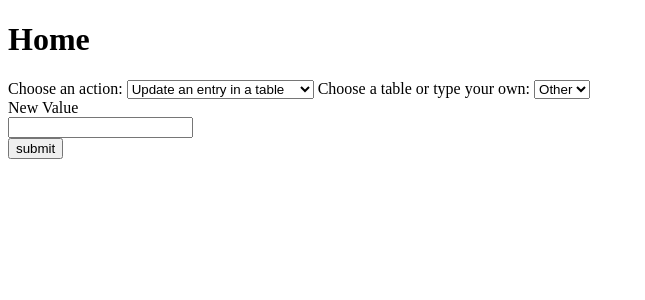
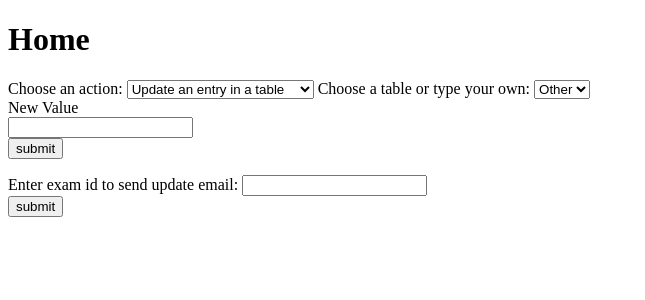
Before and after one commit to nhennigan/FYP, a Flask app: template backend/templates/admin_home.html in a window 1280 px wide. Shown: the part 26-326 px from the top of the page, without its empty margins (0-645 px from the left). Run offline with Flask 2, Linux system fonts and the light colour scheme; the template is opened without the code that fills it, so the values that code supplies are empty.

Commit message:
admin email and delete working

```diff
--- a/backend/main.py
+++ b/backend/main.py
@@ -184,6 +184,15 @@ class DBManager:
         self.cursor.execute('UPDATE module SET lecturer_notes = %s WHERE code=%s', (notes,module_code))
         self.connection.commit()
 
+    def get_email_addresses(self, exam_id):
+        self.cursor.execute('SELECT student_id FROM student_exam WHERE exam_id = %s',(request.form["exam_id"],))
+        ids = self.cursor.fetchall();
+        emails = []
+        for i in ids:
+            self.cursor.execute('SELECT email FROM student WHERE student_id = %s',(i[0],))
+            email = self.cursor.fetchone()
+            emails.append(email)
+        return emails
 
 class User:
     def __init__(self,id_no,f_name,l_name,course):
@@ -236,13 +245,15 @@ user_in = None
 #server.config['MAIL_USE_SSL'] = True
 #server.config['MAIL_DEBUG'] = True
 
-@server.route("/mail")
-def index():
+@server.route("/mail",methods = ['POST','GET'])
+def send_emails():
 #    msg = Message('Hello', sender = 'exam.timetable.updates@gmail.com', recipients = ['niamhhennigan@gmail.com'])
 #    msg.body = "Hello Flask message sent from Flask-Mail"
 #    mail.send(msg)
 #    return "Sent"
-    new_mail.sendmail()
+    if request.method == 'POST' and 'exam_id' in request.form:
+        emails = conn.get_email_addresses(request.form["exam_id"])
+        new_mail.sendmail(emails)
     return redirect(url_for('admin_home_page'))
 
 @server.route('/',methods = ['POST','GET'])
@@ -346,6 +357,16 @@ def admin_updates():
             conn.cursor.execute(query, (request.form["updated_info"],request.form["key_value"],))
             conn.connection.commit()
             return redirect(url_for('admin_home_page'))
+        if request.form["actions"] == "DELETE"  and 'key' in request.form and 'key_value' in request.form:
+            if 'second_key' in request.form:
+                query = "DELETE from " + request.form["tables"] +" WHERE " + request.form["key"]+ " =%s AND " + request.form["second_key"]+" =%s"
+                conn.cursor.execute(query, (request.form["key_value"],request.form["second_key_value"],))
+                conn.connection.commit()
+                return redirect(url_for('admin_home_page'))
+            query = "DELETE FROM " + request.form["tables"] + " WHERE " + request.form["key"]+ " =%s"
+            conn.cursor.execute(query, (request.form["key_value"],))
+            conn.connection.commit()
+            return redirect(url_for('admin_home_page'))
     return redirect(url_for('admin_home_page'))
 
 
--- a/backend/schema2.py
+++ b/backend/schema2.py
@@ -35,7 +35,7 @@ def get_data():
 
     DATA['exam']=[('EXAM1','EE123',120,'Kingfisher',100,'2021-06-01 09:30:00','2021-03-10 20:01:02'),('EXAM2','EE456',120,'Galway Bay Hotel',70,'2021-06-02 13:00:00','2021-03-11 20:01:02'),('EXAM3','CT432',120,'Leisureland Salthill',90,'2021-06-03 13:00:00','2021-03-12 20:01:02'),('EXAM4','BA234',120,'Bailey Allen Hall',50,'2021-06-04 16:30:00','2021-03-13 20:01:02'),('EXAM5','BA245',120,'Kingfisher',40,'2021-06-01 09:30:00','2021-03-14 20:01:02'),('EXAM6','BA256',120,'Alice Perry Engineering Building',100,'2021-06-03 13:00:00','2021-03-15 20:01:02')]
 
-    DATA['student']=[(12345678,'Niamh','Hennigan','pw','n.hennigan3@nuigalway.ie'),(23456789,'John','Jones','pw',"niamhhennigan@gmail.com"),(34567890,'Mary','OConnor','pw',"niamhhennigan@gmail.com"),(45678901,'Luke','Curran','pw',"niamhhennigan@gmail.com"),(56789012,'Meadhbh','Keane','pw',"niamhhennigan@gmail.com"),(67890123,'Katie','Whelan','pw',"niamhhennigan@gmail.com"),(78901234,'Michael','Talty','pw',"niamhhennigan@gmail.com"),(89012345,'Aine','Ronan','pw',"niamhhennigan@gmail.com"),(90123456,'Rachel','Foxe','pw',"niamhhennigan@gmail.com"),(10000000,'Ray','Goose','pw',"niamhhennigan@gmail.com")]
+    DATA['student']=[(12345678,'Niamh','Hennigan','pw','n.hennigan3@nuigalway.ie'),(23456789,'John','Jones','pw',"niamhhennigan@gmail.com"),(34567890,'Mary','OConnor','pw',"s.hennigan6@nuigalway.ie"),(45678901,'Luke','Curran','pw',"niamhhennigan@gmail.com"),(56789012,'Meadhbh','Keane','pw',"niamhhennigan@gmail.com"),(67890123,'Katie','Whelan','pw',"niamhhennigan@gmail.com"),(78901234,'Michael','Talty','pw',"niamhhennigan@gmail.com"),(89012345,'Aine','Ronan','pw',"niamhhennigan@gmail.com"),(90123456,'Rachel','Foxe','pw',"niamhhennigan@gmail.com"),(10000000,'Ray','Goose','pw',"niamhhennigan@gmail.com")]
 
     DATA['lecturer']=[(87654321,'Sinead','Grimes','pw'),(89999999,'Martin','Meere','pw'),(86420864,'Fearghal','Morgan','pw'),(88888888,'Liam','Kilmartin','pw'),(87777777,'Desmond','Chambers','pw'),(86666666,'John','Kearney','pw')]
 
--- a/backend/templates/admin_home.html
+++ b/backend/templates/admin_home.html
@@ -73,6 +73,7 @@
 <div id="second_key_value_label"></div>
 <div id="second_key_value"></div>
 
+
 <label for="updated info">New Value</label><br>
 		<input id="updated_info" type = "text" name = "updated_info" />
 		<br>
@@ -80,6 +81,15 @@
               </form>
 
 
+<div>
+        <form action = "http://127.0.0.1:5000/mail" method = "post">
+	<label for="exam_id">Enter exam id to send update email:</label>
+        <input type="text" name="exam_id" id="exam_id" />
+        <br>
+        <input type = "submit" value = "submit" />
+	</form>
+
+</div>
 
 	      <script type="text/javascript">
 		function showfield(name){
```
Also changed, not shown: backend/new_mail.py (+6 -6 lines).
